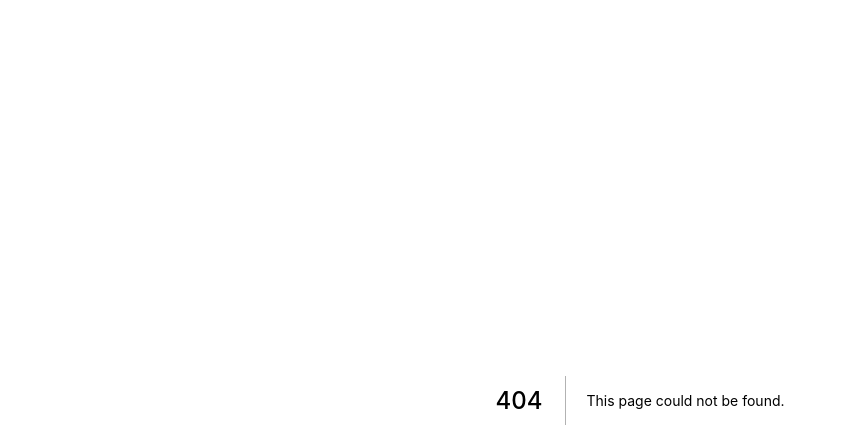
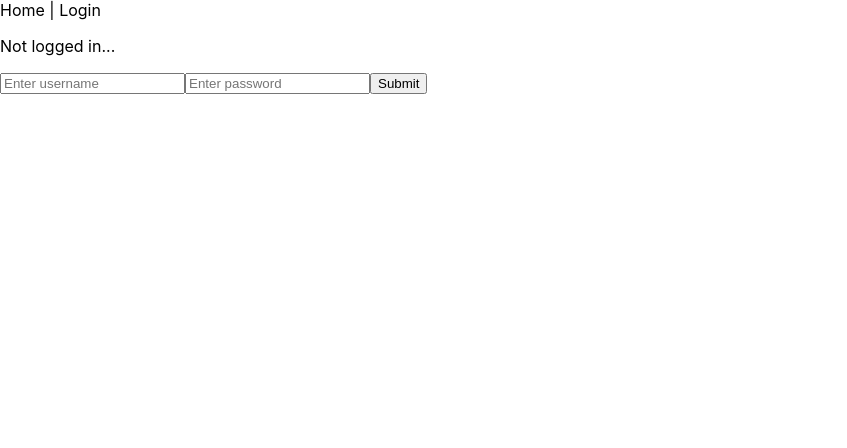
Before and after one commit to diniezikryy/auth-django, a Next.js app in the folder frontend/: page /login in a window 1280 px wide. Before the commit this address had no page. Shown: the top 448 px of the page, without its empty margins (0-847 px from the left). Built offline with nearby package versions, Linux system fonts and the light colour scheme.

Commit message:
protected route (not HOC)

```diff
--- /dev/null
+++ b/frontend/components/Header.tsx
@@ -0,0 +1,26 @@
+import Link from "next/link";
+import React, { useContext } from "react";
+import AuthContext from "../context/AuthContext";
+
+const Header = () => {
+  const { user } = useContext(AuthContext);
+  console.log(user);
+
+  return (
+    <div>
+      <Link href="/">
+        <a>Home</a>
+      </Link>
+      <span> | </span>
+      <Link href="/login">
+        <a>Login</a>
+      </Link>
+
+      {user ? <p>Logout</p> : <p>Not logged in...</p>}
+
+      {user && <p>Hello, {user.username}</p>}
+    </div>
+  );
+};
+
+export default Header;
--- /dev/null
+++ b/frontend/context/AuthContext.tsx
@@ -0,0 +1,43 @@
+import { createContext, useState, useEffect } from "react";
+import jwt_decode from "jwt-decode";
+
+const AuthContext = createContext("Default Value");
+
+export default AuthContext;
+
+export const AuthProvider = ({ children }: any) => {
+  const [authTokens, setAuthTokens] = useState(null);
+  const [user, setUser] = useState(null);
+
+  let loginUser = async (e: any) => {
+    e.preventDefault();
+
+    let response = await fetch("http://127.0.0.1:8000/api/token/", {
+      method: "POST",
+      headers: {
+        "Content-Type": "application/json",
+      },
+      body: JSON.stringify({
+        username: e.target.username.value,
+        password: e.target.password.value,
+      }),
+    });
+
+    const data = await response.json();
+
+    if (response.status === 200) {
+      setAuthTokens(data);
+      setUser(jwt_decode(data.access));
+    } else {
+      alert("Something went wrong!");
+    }
+  };
+
+  const contextData = {
+    loginUser: loginUser,
+    user: user,
+  };
+  return (
+    <AuthContext.Provider value={contextData}>{children}</AuthContext.Provider>
+  );
+};
--- a/frontend/package.json
+++ b/frontend/package.json
@@ -9,6 +9,7 @@
     "lint": "next lint"
   },
   "dependencies": {
+    "jwt-decode": "^3.1.2",
     "next": "12.3.0",
     "react": "18.2.0",
     "react-dom": "18.2.0"
--- a/frontend/pages/_app.tsx
+++ b/frontend/pages/_app.tsx
@@ -1,8 +1,17 @@
-import '../styles/globals.css'
-import type { AppProps } from 'next/app'
+import "../styles/globals.css";
+import type { AppProps } from "next/app";
+import Header from "../components/Header";
+import { AuthProvider } from "../context/AuthContext";
 
 function MyApp({ Component, pageProps }: AppProps) {
-  return <Component {...pageProps} />
+  return (
+    <div>
+      <AuthProvider>
+        <Header />
+        <Component {...pageProps} />
+      </AuthProvider>
+    </div>
+  );
 }
 
-export default MyApp
+export default MyApp;
--- /dev/null
+++ b/frontend/pages/login.tsx
@@ -0,0 +1,18 @@
+import React, { useContext } from "react";
+import AuthContext from "../context/AuthContext";
+
+const LoginPage = () => {
+  const { loginUser } = useContext(AuthContext);
+
+  return (
+    <div>
+      <form onSubmit={loginUser}>
+        <input type="text" name="username" placeholder="Enter username" />
+        <input type="password" name="password" placeholder="Enter password" />
+        <input type="submit" />
+      </form>
+    </div>
+  );
+};
+
+export default LoginPage;
```
Also changed, not shown: frontend/pages/index.tsx (+20 -68 lines), 1 other file (tests, documents, lock files or other folders).
